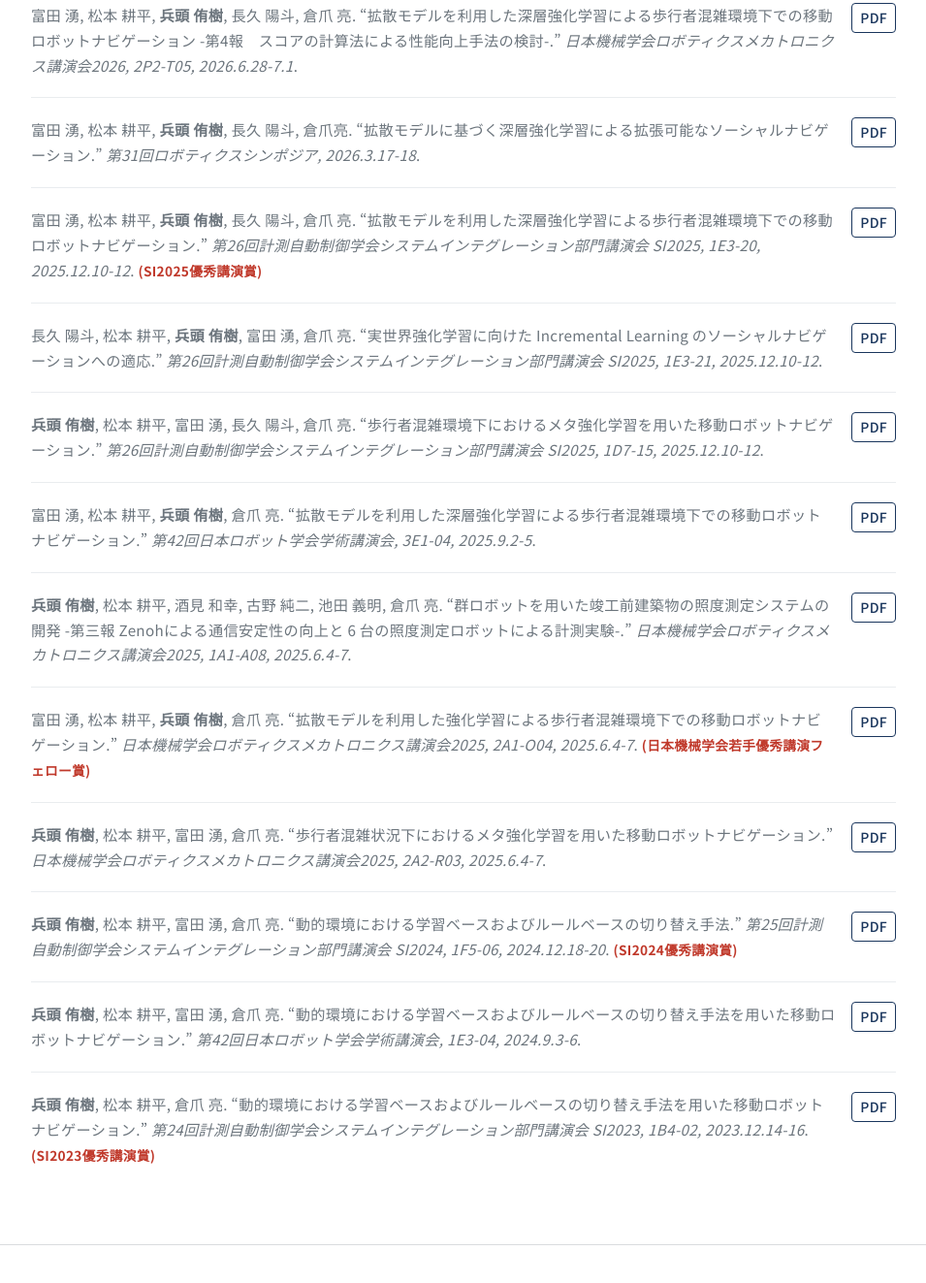
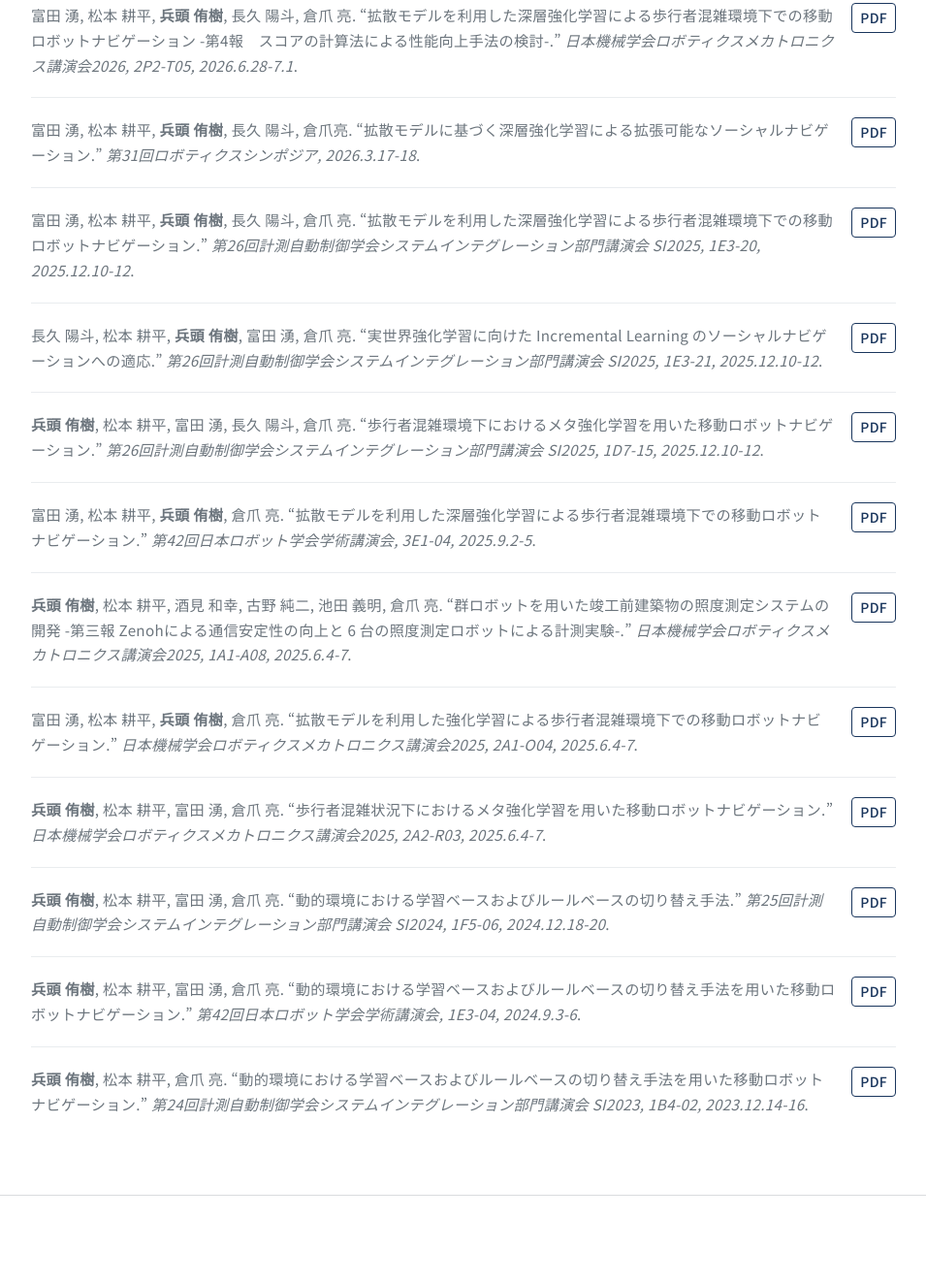
Before and after one commit to hyodo925/hyodo925.github.io, a plain HTML site: page index.html in a window 1280 px wide. Shown: the part 2590-3913 px from the top of the page at 97% size, without its empty margins (308-1263 px from the left). Drawn offline with nearby package versions, Linux system fonts and the light colour scheme.

Commit message:
delete red award

```diff
--- a/index.html
+++ b/index.html
@@ -164,7 +164,7 @@
                         <div class="publication-body">
                             <span class="publication-authors">富田 湧, 松本 耕平, <strong>兵頭 侑樹</strong>, 長久 陽斗, 倉爪 亮</span>.
                             &ldquo;拡散モデルを利用した深層強化学習による歩行者混雑環境下での移動ロボットナビゲーション.&rdquo;
-                            <span class="publication-venue"><em>第26回計測自動制御学会システムインテグレーション部門講演会 SI2025, 1E3-20, 2025.12.10-12</em></span>. <span class="pub-award">(SI2025優秀講演賞)</span>
+                            <span class="publication-venue"><em>第26回計測自動制御学会システムインテグレーション部門講演会 SI2025, 1E3-20, 2025.12.10-12</em></span>.
                         </div>
                         <a class="btn btn-sm btn-outline-primary pub-pdf" href="https://robotics.ait.kyushu-u.ac.jp/kurazume/papers/SI25-2.pdf" target="_blank" rel="noopener noreferrer">PDF</a>
                     </li>
@@ -204,7 +204,7 @@
                         <div class="publication-body">
                             <span class="publication-authors">富田 湧, 松本 耕平, <strong>兵頭 侑樹</strong>, 倉爪 亮</span>.
                             &ldquo;拡散モデルを利用した強化学習による歩行者混雑環境下での移動ロボットナビゲーション.&rdquo;
-                            <span class="publication-venue"><em>日本機械学会ロボティクスメカトロニクス講演会2025, 2A1-O04, 2025.6.4-7</em></span>. <span class="pub-award">(日本機械学会若手優秀講演フェロー賞)</span>
+                            <span class="publication-venue"><em>日本機械学会ロボティクスメカトロニクス講演会2025, 2A1-O04, 2025.6.4-7</em></span>.
                         </div>
                         <a class="btn btn-sm btn-outline-primary pub-pdf" href="https://robotics.ait.kyushu-u.ac.jp/kurazume/papers/ROBOMECH25-7.pdf" target="_blank" rel="noopener noreferrer">PDF</a>
                     </li>
@@ -220,7 +220,7 @@
                         <div class="publication-body">
                             <span class="publication-authors"><strong>兵頭 侑樹</strong>, 松本 耕平, 富田 湧, 倉爪 亮</span>.
                             &ldquo;動的環境における学習ベースおよびルールベースの切り替え手法.&rdquo;
-                            <span class="publication-venue"><em>第25回計測自動制御学会システムインテグレーション部門講演会 SI2024, 1F5-06, 2024.12.18-20</em></span>. <span class="pub-award">(SI2024優秀講演賞)</span>
+                            <span class="publication-venue"><em>第25回計測自動制御学会システムインテグレーション部門講演会 SI2024, 1F5-06, 2024.12.18-20</em></span>.
                         </div>
                         <a class="btn btn-sm btn-outline-primary pub-pdf" href="https://robotics.ait.kyushu-u.ac.jp/kurazume/papers/SI24-4.pdf" target="_blank" rel="noopener noreferrer">PDF</a>
                     </li>
@@ -236,7 +236,7 @@
                         <div class="publication-body">
                             <span class="publication-authors"><strong>兵頭 侑樹</strong>, 松本 耕平, 倉爪 亮</span>.
                             &ldquo;動的環境における学習ベースおよびルールベースの切り替え手法を用いた移動ロボットナビゲーション.&rdquo;
-                            <span class="publication-venue"><em>第24回計測自動制御学会システムインテグレーション部門講演会 SI2023, 1B4-02, 2023.12.14-16</em></span>. <span class="pub-award">(SI2023優秀講演賞)</span>
+                            <span class="publication-venue"><em>第24回計測自動制御学会システムインテグレーション部門講演会 SI2023, 1B4-02, 2023.12.14-16</em></span>.
                         </div>
                         <a class="btn btn-sm btn-outline-primary pub-pdf" href="https://robotics.ait.kyushu-u.ac.jp/kurazume/papers/SI23-3.pdf" target="_blank" rel="noopener noreferrer">PDF</a>
                     </li>
```
